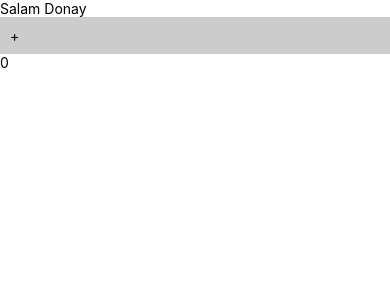
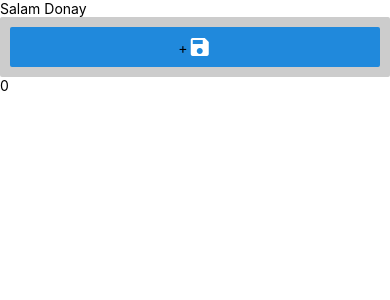
Before and after one commit to react140402/session11, a React Native app: screen / in a window 390 px wide. Shown: the top 300 px of the page. Built offline with nearby package versions, Linux system fonts and the light colour scheme.

Commit message:
eact Native Elemenets

```diff
--- a/App.tsx
+++ b/App.tsx
@@ -7,6 +7,8 @@
 
 import { useState } from 'react';
 import { StatusBar, StyleSheet, Text, useColorScheme, View, TouchableOpacity } from 'react-native';
+import { Button, Icon } from '@rneui/themed';
+
 
 function App() {
   const isDarkMode = useColorScheme() === 'dark';
@@ -16,9 +18,10 @@ function App() {
     <View style={styles.container}>
       <StatusBar barStyle={isDarkMode ? 'light-content' : 'dark-content'} />
       <Text>Salam Donay</Text>
-      <TouchableOpacity style={styles.btn} onPress={() => setCounter(counter + 1)} >
+      <Button style={styles.btn} onPress={() => setCounter(counter + 1)} >
         <Text>+</Text>
-      </TouchableOpacity>
+        <Icon name="save" color="white" />
+      </Button>
       <Text>{counter}</Text>
     </View>
   );
--- a/package.json
+++ b/package.json
@@ -13,12 +13,16 @@
     "@react-native/new-app-screen": "0.80.2",
     "@react-navigation/bottom-tabs": "^7.4.4",
     "@react-navigation/drawer": "^7.5.5",
+    "@react-navigation/elements": "^2.6.1",
     "@react-navigation/native": "^7.1.16",
     "@react-navigation/native-stack": "^7.3.23",
+    "@rneui/base": "^4.0.0-rc.8",
+    "@rneui/themed": "^4.0.0-rc.8",
     "react": "19.1.0",
     "react-native": "0.80.2",
     "react-native-safe-area-context": "^5.5.2",
-    "react-native-screens": "^4.13.1"
+    "react-native-screens": "^4.13.1",
+    "react-native-vector-icons": "^10.3.0"
   },
   "devDependencies": {
     "@babel/core": "^7.25.2",
```
Also changed, not shown: 3 other files (tests, documents, lock files or other folders).
